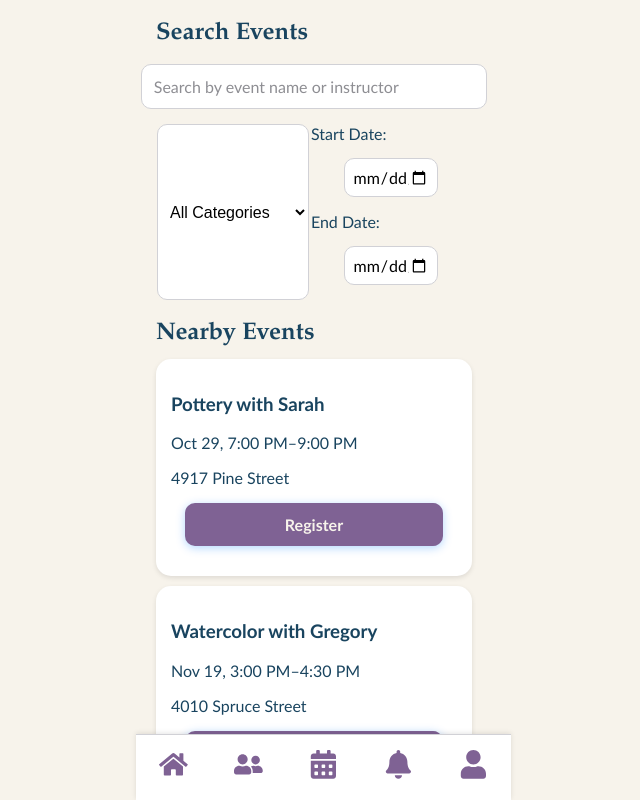
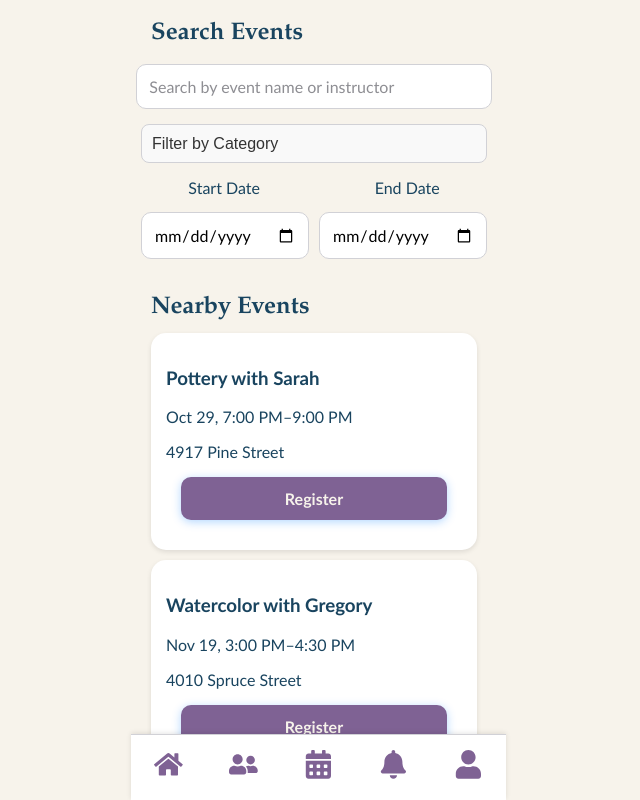
Before and after one commit to tiffanychang04/art-class-app, a React (Create React App) app: page /schedule in a window 1280 px wide. Shown: the top 800 px of the page, without its empty margins (326-966 px from the left). Built offline with nearby package versions, Linux system fonts and the light colour scheme.

Commit message:
schedule page css

```diff
--- a/src/App.css
+++ b/src/App.css
@@ -96,20 +96,78 @@ input::placeholder {
 /* Schedule Page Filter Controls */
 .filters {
   display: flex;
-  font-family: trebuchet ms;
-  justify-content: space-around;
-  margin: 15px 20px;
+  justify-content: space-between;
+  margin: 15px 10px;
+  flex-wrap: wrap;
 }
 
-.filters select,
-.filters input[type="date"] {
-  width: 48%;
-  padding: 8px;
+.date-range-filter {
+  display: flex;
+  flex-direction: column;
+  width: 100%;
+  font-family: trebuchet ms;
+}
+
+.date-labels {
+  display: flex;
+  justify-content: space-around;
+  font-family: trebuchet ms;
+}
+
+.date-inputs {
+  display: flex;
+  padding-left: 10px;
+  padding-right: 10px;
+  gap: 10px;
+  text-align: center;
+}
+
+/* Style the dropdown container */
+.filters select {
+  width: 100%;
+  padding: 10px 40px 10px 10px; /* Add more padding on the right for the custom arrow */
   font-size: 1em;
   border: 1px solid #d1d1d6;
-  border-radius: 10px;
+  border-radius: 8px;
   outline: none;
+  background-color: #f9f9f9; /* Background color */
+  color: #333; /* Text color */
+  cursor: pointer;
+  appearance: none; /* Remove default dropdown arrow */
+  -webkit-appearance: none; /* For Safari */
+  -moz-appearance: none; /* For Firefox */
+  position: relative; /* Needed for positioning the arrow */
+}
+
+/* Custom Arrow */
+.filters select::after {
+  content: 'HI'; /* Unicode for the down arrow */
+  position: absolute;
+  right: 10px;
+  top: 50%;
+  transform: translateY(-50%); /* Vertically center the arrow */
+  font-size: 1.2em; /* Size of the arrow */
+  color: #333; /* Arrow color */
+  pointer-events: none; /* Prevent the arrow from interfering with the dropdown */
+}
+
+
+/* Style the dropdown options */
+.filters select option {
+  padding: 10px;
   background-color: #ffffff;
+  color: #333;
+}
+
+/* Optional: Change the style when dropdown is focused */
+.filters select:focus {
+  border-color: #5b9bd5; /* Blue border when focused */
+  background-color: #e0f0ff; /* Light blue background */
+}
+
+/* Optional: Hover effect on the dropdown options */
+.filters select option:hover {
+  background-color: #e0e0e0; /* Light gray background on hover */
 }
 
 /* Event card styling */
--- a/src/SchedulePage.js
+++ b/src/SchedulePage.js
@@ -70,30 +70,33 @@ function SchedulePage() {
       {/* Filters */}
       <div className="filters">
         <select value={categoryFilter} onChange={handleCategoryChange}>
-          <option value="">All Categories</option>
+          <option value="">Filter by Category</option>
           <option value="Painting">Painting</option>
           <option value="Sculpture">Sculpture</option>
           <option value="Drawing">Drawing</option>
           <option value="Photography">Photography</option>
         </select>
-
+      </div>
         {/* Date Range Filter */}
         <div className="date-range-filter">
-          <label>Start Date:</label>
+        <div className="date-labels">
+          <label for="start-date">Start Date</label>
+          <label for="end-date">End Date</label>
+        </div>
+        <div className="date-inputs">
           <input
             type="date"
             value={dateFilterStart}
             onChange={handleDateStartChange}
           />
-          <label>End Date:</label>
+
           <input
             type="date"
             value={dateFilterEnd}
             onChange={handleDateEndChange}
           />
         </div>
-      </div>
-
+        </div>
       <h2>Nearby Events</h2>
       <div className="nearby-events">
         {filteredItems.length > 0 ? (
```
